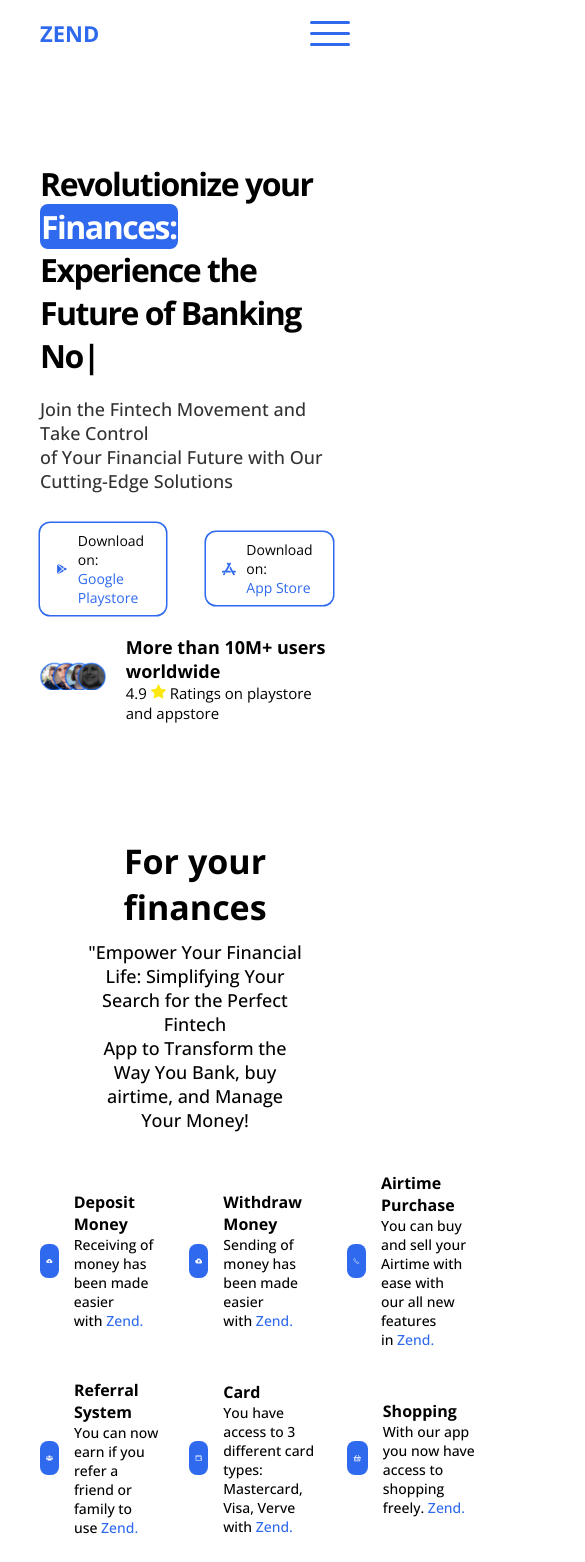
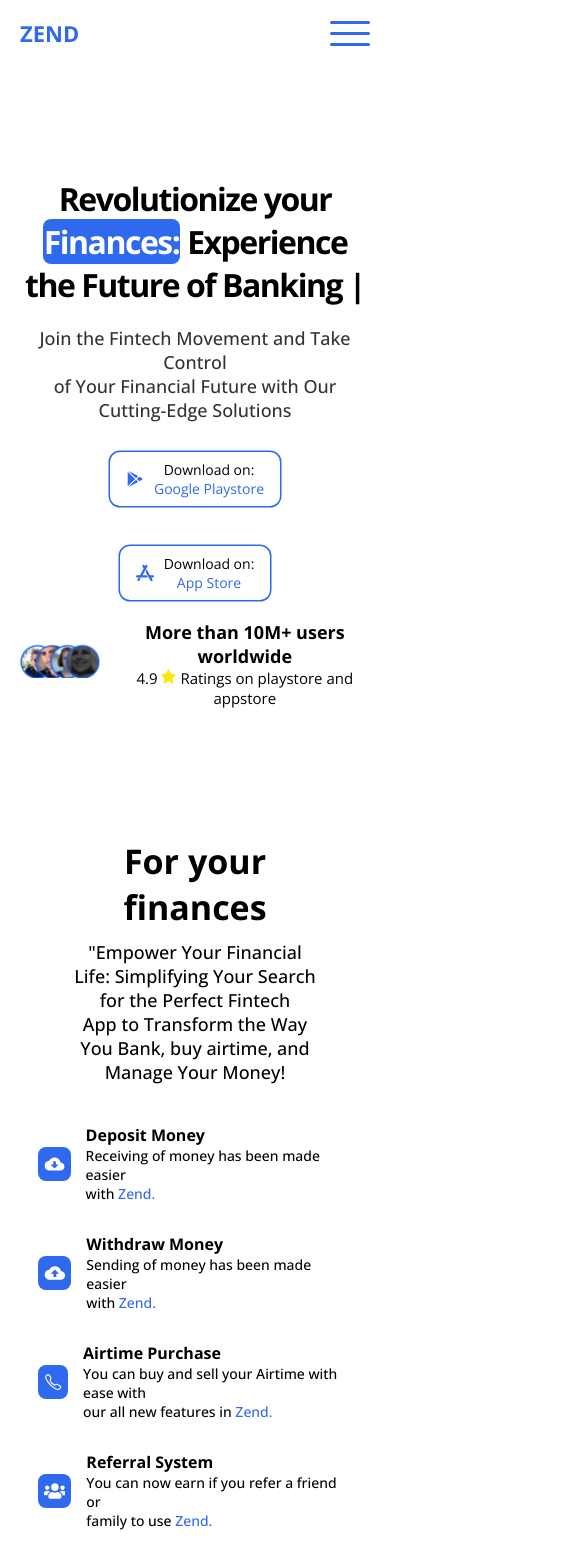
Before and after one commit to okorojames/Fintech-App, a React (Vite) app: page / in a window 390 px wide. Shown: the top 1562 px of the page, 585 px wide, since content can reach past the window. Built offline with nearby package versions, Linux system fonts and the light colour scheme.

Commit message:
done with the website whole dsign and developement

```diff
--- a/src/index.css
+++ b/src/index.css
@@ -24,6 +24,14 @@
   font-size: 1.8rem;
   overflow-x: hidden;
 }
+body::-webkit-scrollbar {
+  width: 0.8rem;
+  background: rgb(247, 238, 238);
+}
+body::-webkit-scrollbar-thumb {
+  background: var(--main-color);
+  border-radius: 10rem;
+}
 header,
 .home__container,
 .about__container,
@@ -33,3 +41,55 @@
 .footer__container {
   padding: 0 4rem;
 }
+@media screen and (max-width: 992px) {
+  .cto__container {
+    text-align: center;
+    grid-template-columns: 1fr;
+    padding-top: 6rem;
+  }
+  .about__rows {
+    grid-template-columns: repeat(2, 1fr);
+  }
+}
+@media screen and (max-width: 676px) {
+  .about__rows {
+    width: 70%;
+    margin: 0 auto;
+    grid-template-columns: 1fr;
+    justify-content: center;
+  }
+}
+@media screen and (max-width: 876px) {
+  header,
+  .home__container,
+  .about__container,
+  .cta__container,
+  .cto__container,
+  .steps__container,
+  .footer__container {
+    padding: 0 2rem;
+  }
+  .cta__btn {
+    align-self: center;
+  }
+  .cta__context {
+    text-align: center;
+  }
+  .cta__container {
+    grid-template-columns: 1fr;
+  }
+  .cto__floatImg {
+    display: none;
+  }
+}
+@media screen and (max-width: 576px) {
+  .footer__row {
+    text-align: center;
+  }
+  .download {
+    flex-direction: column;
+  }
+  .about__rows {
+    width: 90%;
+  }
+}
--- a/src/sections/Footer.css
+++ b/src/sections/Footer.css
@@ -1,7 +1,7 @@
 .footer__container {
   margin-top: 6rem;
-  padding-top: 8rem;
-  padding-bottom: 8rem;
+  padding-top: 10rem !important;
+  padding-bottom: 10rem !important;
   background: linear-gradient(111.32deg, #1464f3 -1.01%, #000000 115.88%);
   color: var(--light-one);
 }
@@ -64,3 +64,17 @@
   color: var(--light-one);
   text-decoration: underline;
 }
+
+@media screen and (max-width: 992px) {
+  .footer.download__btn {
+    font-size: 1rem;
+  }
+  .footer__row {
+    grid-template-columns: 1fr;
+    gap: 3rem;
+  }
+  .footer__col2 {
+    flex-direction: column;
+    gap: 3rem;
+  }
+}
--- a/src/sections/Home.css
+++ b/src/sections/Home.css
@@ -7,7 +7,8 @@
   margin-bottom: 2rem;
 }
 @media screen and (max-width: 992px) {
-  .col2__wrapper {
-    display: none !important;
+  .home__container {
+    grid-template-columns: 1fr;
+    text-align: center;
   }
 }
--- a/src/sections/HomeCol1.css
+++ b/src/sections/HomeCol1.css
@@ -70,3 +70,11 @@
 .users__star {
   color: rgb(251, 231, 11);
 }
+@media screen and (max-width: 992px) {
+  .download {
+    justify-content: center;
+  }
+  .users {
+    justify-content: center;
+  }
+}
--- a/src/sections/HomeCol2.css
+++ b/src/sections/HomeCol2.css
@@ -73,3 +73,8 @@
     transform: translateY(20px);
   }
 }
+@media screen and (max-width: 992px) {
+  .col2__wrapper {
+    display: none;
+  }
+}
--- a/src/sections/Navbar.css
+++ b/src/sections/Navbar.css
@@ -88,7 +88,7 @@
     top: 60px;
     left: -1000px;
     height: 100vh;
-    width: 45%;
+    width: 30%;
     z-index: 999;
     align-items: flex-start;
     justify-content: flex-start;
--- a/src/sections/Steps.css
+++ b/src/sections/Steps.css
@@ -32,3 +32,8 @@
   font-weight: 400;
   font-weight: 500;
 }
+@media screen and (max-width: 992px) {
+  .steps__row {
+    grid-template-columns: 1fr;
+  }
+}
```
